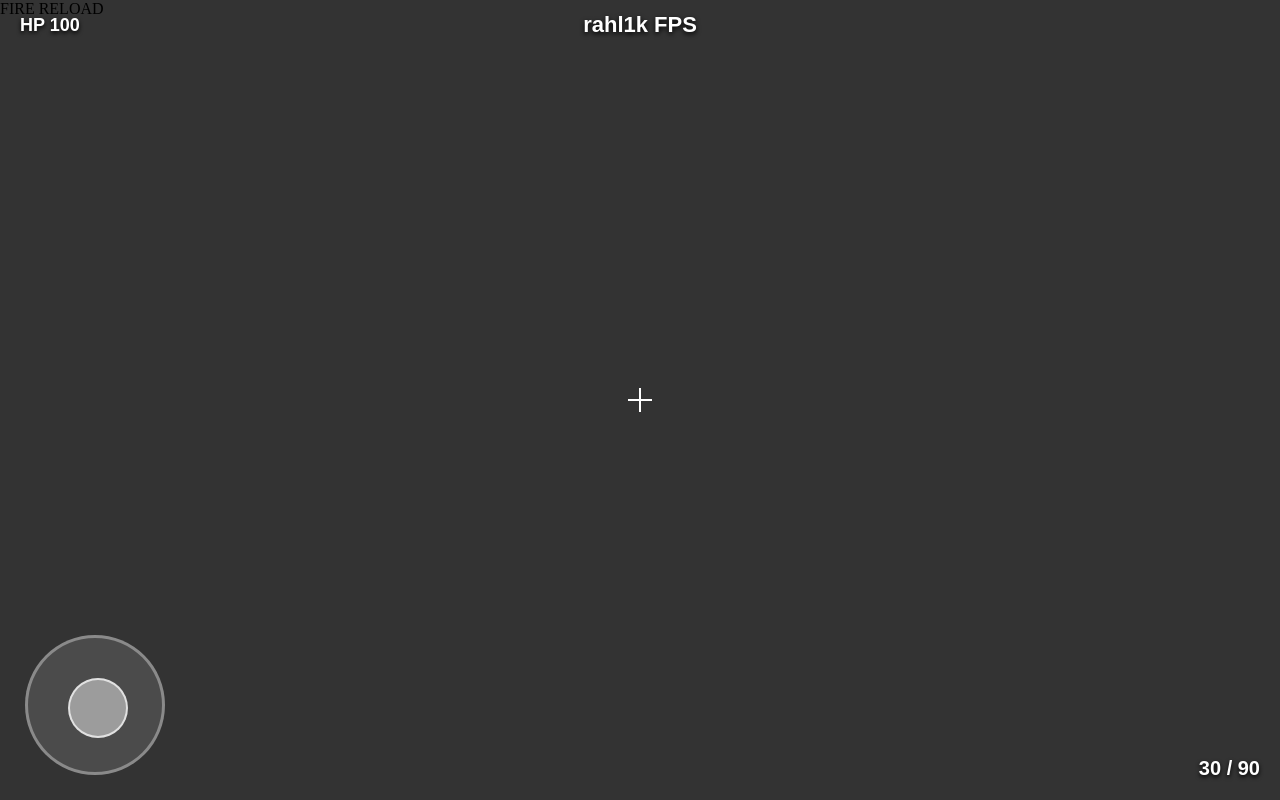
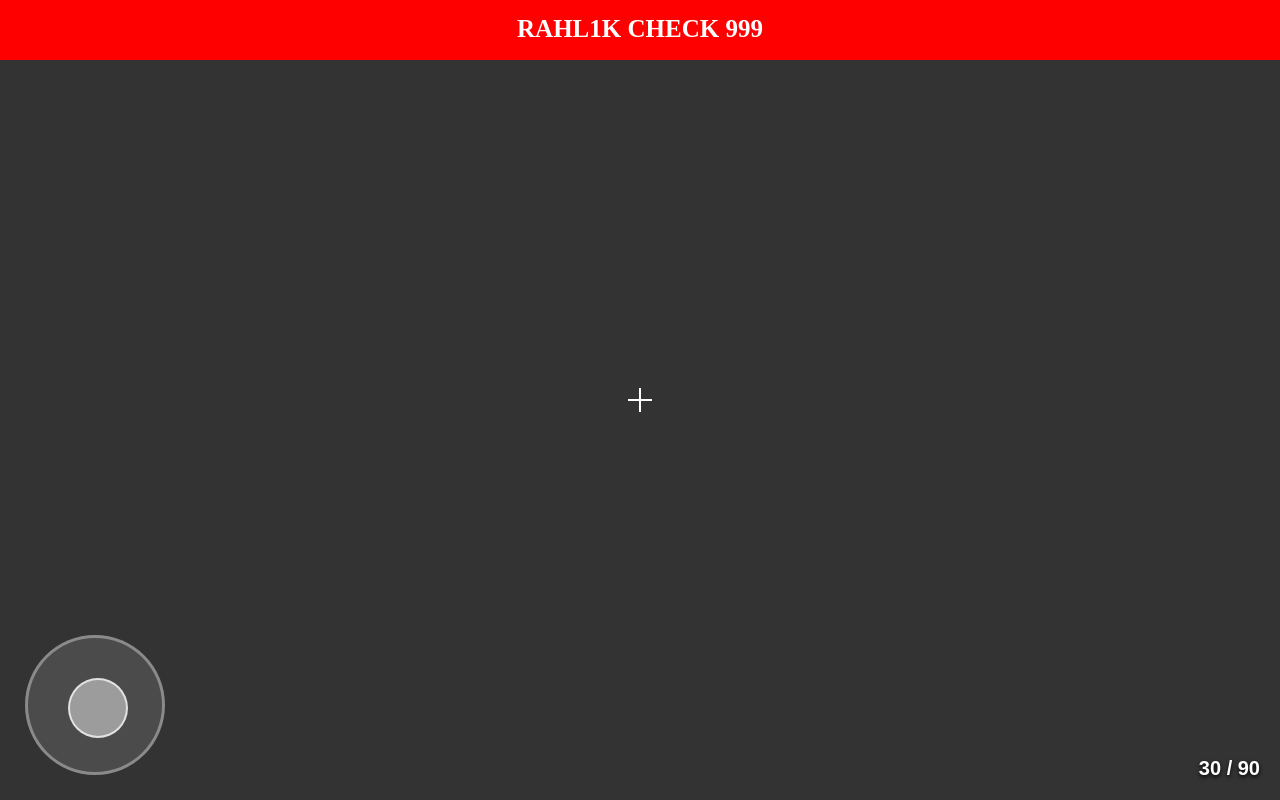
Before and after one commit to rahl1k/Strike-zone, a plain HTML site: page index.html in a window 1280 px wide. Drawn offline with Linux system fonts and the light colour scheme.

Commit message:
Update index.html

```diff
--- a/index.html
+++ b/index.html
@@ -664,5 +664,21 @@ function loop(now){
 }
 requestAnimationFrame(loop);
 </script>
+<div style="
+position:fixed;
+z-index:9999;
+top:0;
+left:0;
+right:0;
+height:60px;
+background:red;
+color:white;
+font-size:25px;
+font-weight:bold;
+text-align:center;
+padding:15px;
+">
+RAHL1K CHECK 999
+</div>
 </body>
 </html>
```
